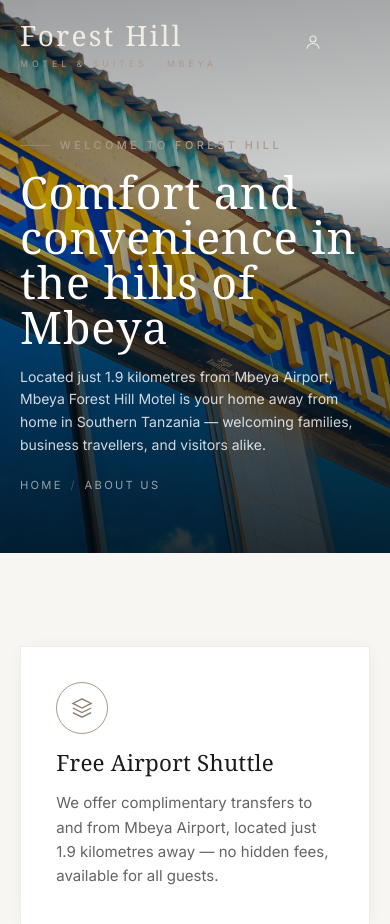
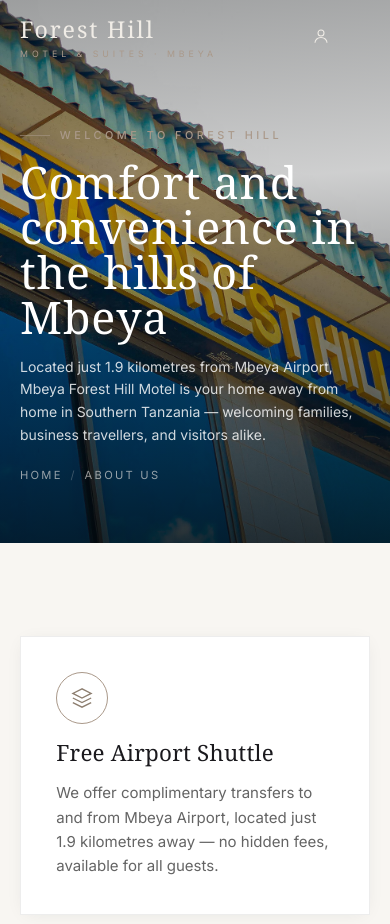
Before and after one commit to praisekenedy84/mbeya-forest-hill-web, a plain HTML site: page about.html in a window 390 px wide. Shown: the top 924 px of the page. Drawn offline with Linux system fonts and the light colour scheme; a web font is replaced by a local one.

Commit message:
Improve mobile responsiveness and optimize room images
Add small-screen breakpoints (stepper, hero rating, nav), overflow-wrap safety for long text/emails, make the booking page header solid, and replace room gallery photos with lighter optimized versions.

```diff
--- a/assets/site.css
+++ b/assets/site.css
@@ -470,9 +470,25 @@
   .g-2{ grid-template-columns:1fr; }
   .booking-bar{ grid-template-columns:1fr; }
   .booking-field{ border-right:none; border-bottom:1px solid var(--line-soft); }
+  .booking-field:last-of-type{ border-bottom:none; }
   .footer-grid{ grid-template-columns:1fr; }
-  .page-hero .wrap{ padding-top:130px; }
+  .footer-bottom{ flex-direction:column; align-items:flex-start; }
+  .page-hero .wrap{ padding-top:120px; }
 }
+@media (max-width:480px){
+  .nav{ gap:1rem; height:72px; }
+  .brand-mark{ font-size:1.45rem; }
+  .nav-right{ gap:.85rem; }
+  .btn{ padding:1em 1.8em; letter-spacing:.16em; }
+  .page-hero{ min-height:52vh; }
+  .breadcrumb{ flex-wrap:wrap; }
+}
+
+/* ---- Overflow safety: keep long words / emails / URLs from breaking layout ---- */
+.lede, .muted, p, .info-cell .iv, .footer-col a, .footer-col li, .topbar a, .breadcrumb{
+  overflow-wrap:break-word; word-break:break-word;
+}
+.display, h1, h2, h3, h4, h5{ overflow-wrap:break-word; }
 
 /* ============================================================
    LANGUAGE SWITCH (EN / SW)
```
Also changed, not shown: booking.html (+11 -2 lines), index.html (+3 -2 lines), assets/images/gallery/rooms-cozy-bed.jpg, assets/images/gallery/rooms-double-bed.jpg, assets/images/gallery/rooms-suite-bed.jpg, assets/images/gallery/rooms-twin-bed.jpg.
